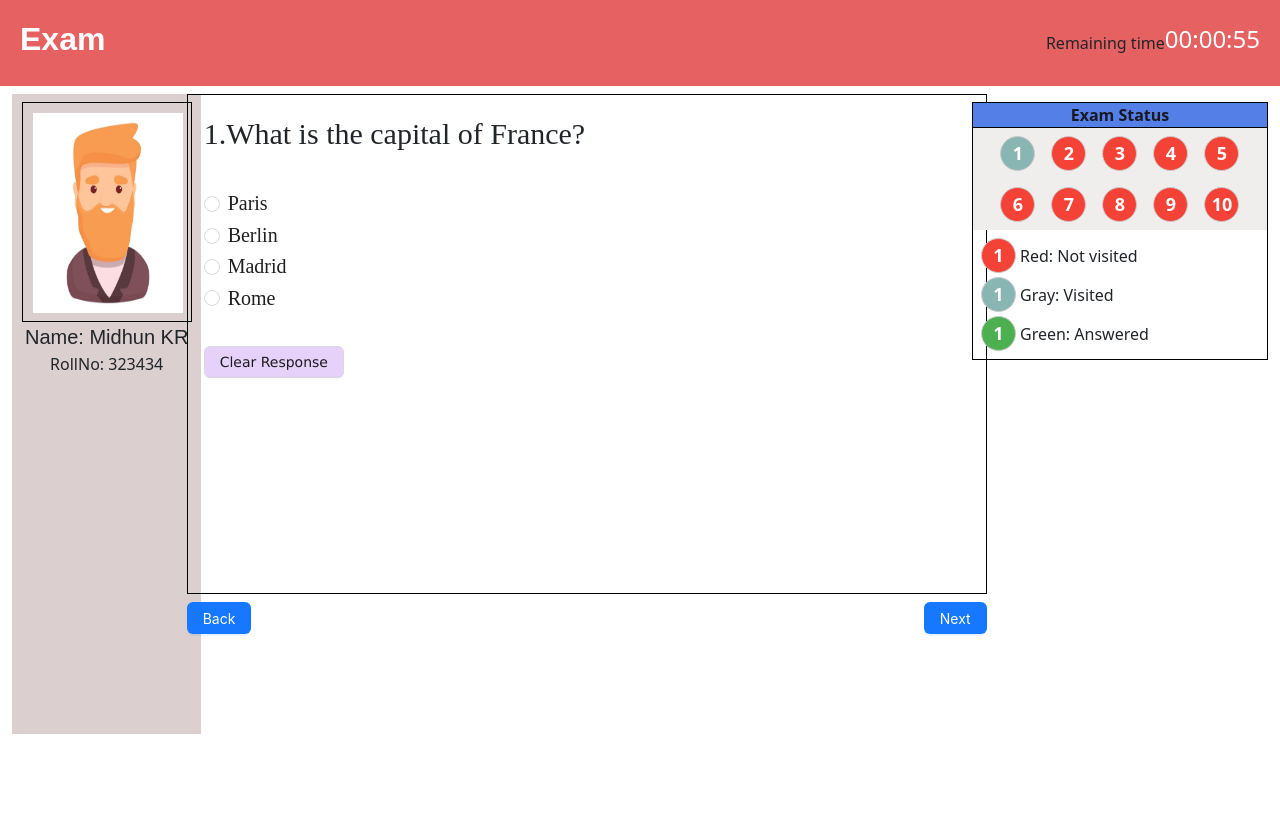
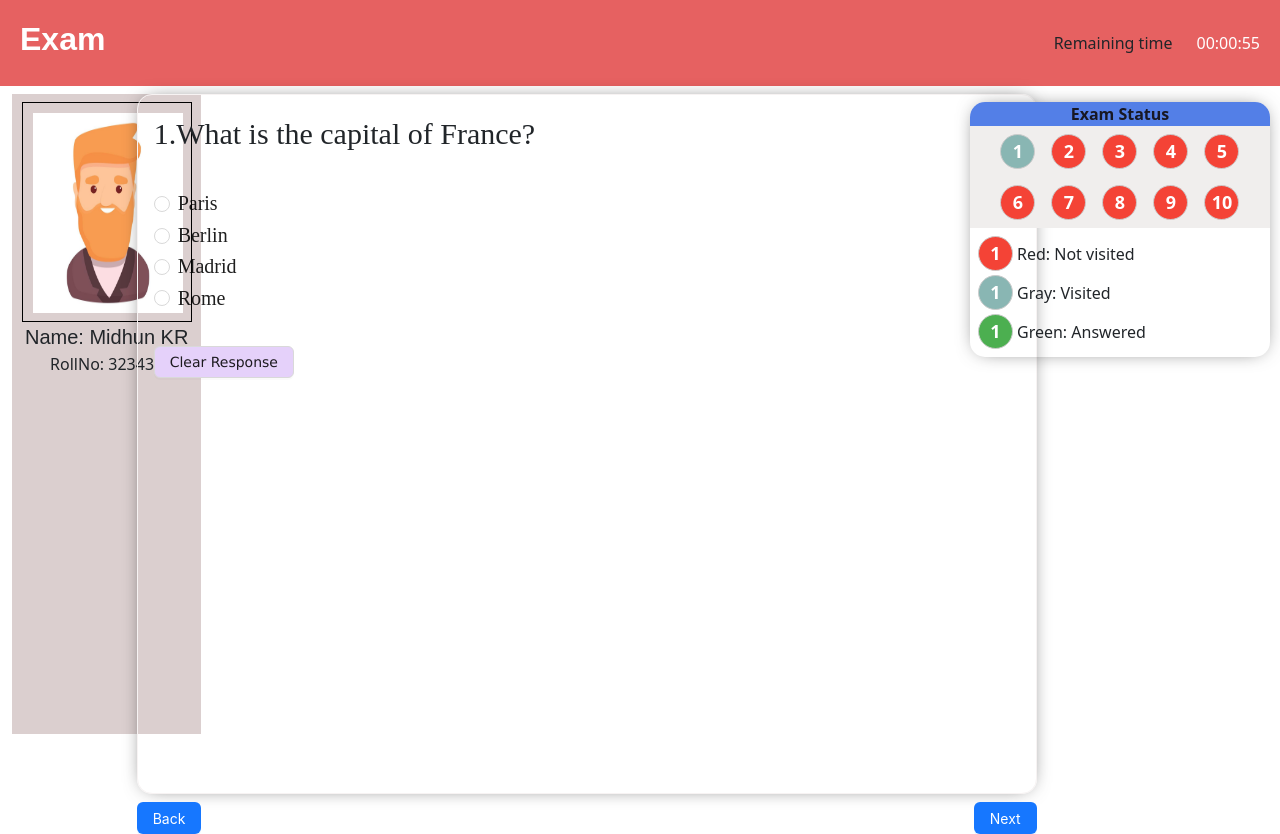
Before and after one commit to midhunkr/computer_based_exam_app, a React (Create React App) app: page / in a window 1280 px wide. Before the commit the page ends 800 px from the top, so only its background shows below. Built offline with nearby package versions, Linux system fonts and the light colour scheme.

Commit message:
Added custom model and css changes for question card and exam status card

```diff
--- a/src/assets/style.css
+++ b/src/assets/style.css
@@ -1,10 +1,13 @@
 /* Question Card Section */
 
 .question-card-root {
-  border: 1px solid black;
-  width: 800px;
-  height: 500px;
+  border: 1px solid rgb(247, 243, 243);
+  border-radius: 15px;
+  width: 900px;
+  height: 700px;
   overflow: auto;
+  box-shadow: 0px 0px 20px -8px rgba(0,0,0,0.75);
+
 }
 
 .question-title {
@@ -23,14 +26,19 @@
 }
 
 .status-card-root {
-  border: 1px solid black;
   width: 300px;
+  box-shadow: 0px 0px 20px -8px rgba(0,0,0,0.75);
+  border-radius: 15px;
 }
 .status-card-title {
   background-color: #537fe7;
   color: #181823;
   font-weight: bold;
-  border-bottom: 1px solid black;
+  width:300px;
+  height: 100%;
+  border-top-right-radius: 15px;
+  border-top-left-radius: 15px;
+
 }
 .question-list-container {
   background-color: #f0eeed;
@@ -99,3 +107,60 @@
 .countdown-timer{
   color: white;
 }
+
+.customModal {
+  height: 400px;
+  width: 800px;
+  /* The element is removed from the normal document flow,
+  and no space is created for the element in the page layout.
+  The element is positioned relative to its initial containing block,
+  which is the viewport in the case of visual media */
+  position: fixed; /* Change to 'fixed' */
+  top: 50%;
+  left: 50%;
+  transform: translate(-50%, -50%);
+  z-index: 4;
+  border-radius: 30px;
+  box-shadow: 0px 0px 20px -8px rgba(0,0,0,0.75);
+}
+
+.custom-modal-header{
+  background-color: white;
+  height:50px;
+  width: 100%;
+  color: black;
+  text-align: start;
+  font-weight: 800;
+  font-size: large;
+  display: flex;
+  justify-content: flex-start;
+  padding-left: 10px;
+  align-items: center;
+  border-top-right-radius: 30px;
+  border-top-left-radius: 30px;
+  border-bottom: 1px solid #D0D4CA;
+}
+
+.custom-modal-body {
+  height: calc(400px - 50px - 50px);
+  width: 100%;
+  background-color: white;
+  border-bottom: 1px solid #D0D4CA;
+}
+
+.custom-modal-footer{
+  display: flex;
+  gap: 5px;
+  height: 50px;
+  align-items: center;
+  justify-content: flex-end;
+  background-color:white;
+  border-bottom-right-radius: 30px;
+  border-bottom-left-radius: 30px;
+  padding-right:30px;
+}
+
+.exam-over-status{
+  color: #000;
+  padding-top: 150px;
+}
--- /dev/null
+++ b/src/constants/strings.ts
@@ -0,0 +1,7 @@
+export const AppString = {
+  MODAL_BUTTON_CONFIRMATION: "Ok",
+  MODAL_BUTTON_CANCEL: "Cancel",
+  EXAM_OVER_DESCRIPTION: "Exam is completed.You will be logged out shortly!",
+  EXAM_OVER_MODAL_TITLE: "Exam Over",
+  EXAM_STATUS_CARD_TITLE: "Exam Status",
+};
--- a/src/modules/components/questionstatusbadge.tsx
+++ b/src/modules/components/questionstatusbadge.tsx
@@ -18,7 +18,6 @@ const QuestionStatusBadge: React.FC<QuestionStatusBadgeProps> = React.memo(
     const [styleForTheBadge, setStyleForBadge] = useState<string>(
       "question-status-square-not-answered"
     );
-    console.log("changed",isAnswered, isVisited, isFlagged,number)
 
     useEffect(() => {
       if (isAnswered) {
--- a/src/modules/components/remainingtime.tsx
+++ b/src/modules/components/remainingtime.tsx
@@ -1,15 +1,25 @@
-import React, { useState, useEffect } from 'react';
+import React, { useState, useEffect } from "react";
+import { formatTime } from "./utils";
+import Modal from "../reusable/modal";
+import { AppString } from "../../constants/strings";
 
 interface CountdownTimerProps {
+  /**
+   * Should specify the time limit in minutes
+   */
   timeLimitInMinutes: number;
 }
 
-const CountdownTimer: React.FC<CountdownTimerProps> = ({ timeLimitInMinutes }) => {
-  const [timeRemaining, setTimeRemaining] = useState<number>(timeLimitInMinutes * 60);
+const CountdownTimer: React.FC<CountdownTimerProps> = ({
+  timeLimitInMinutes,
+}) => {
+  const [timeRemaining, setTimeRemaining] = useState<number>(
+    timeLimitInMinutes * 60
+  );
 
   useEffect(() => {
     const timerId = setInterval(() => {
-      setTimeRemaining(prevTime => {
+      setTimeRemaining((prevTime) => {
         if (prevTime > 0) {
           return prevTime - 1;
         } else {
@@ -24,22 +34,23 @@ const CountdownTimer: React.FC<CountdownTimerProps> = ({ timeLimitInMinutes }) =
     };
   }, []);
 
-
-  const formatTime = (): string => {
-    const hours: number = Math.floor(timeRemaining / 3600);
-    const minutes: number = Math.floor((timeRemaining % 3600) / 60);
-    const seconds: number = timeRemaining % 60;
-
-    return `${padZero(hours)}:${padZero(minutes)}:${padZero(seconds)}`;
+  const ExamOverStatus = () => (
+    <div className="exam-over-status">{AppString.EXAM_OVER_DESCRIPTION}</div>
+  );
+  const renderModal = () => {
+    if (timeRemaining === 0) {
+      return (
+        <Modal title={AppString.EXAM_OVER_MODAL_TITLE} isVisible>
+          <ExamOverStatus />
+        </Modal>
+      );
+    }
+    return null;
   };
-
-  const padZero = (num: number): string => {
-    return num.toString().padStart(2, '0');
-  };
-
   return (
-    <div className='countdown-timer'>
-      <h4>{formatTime()}</h4>
+    <div className="countdown-timer">
+      {formatTime(timeRemaining)}
+      {renderModal()}
     </div>
   );
 };
--- /dev/null
+++ b/src/modules/components/utils.ts
@@ -0,0 +1,23 @@
+/**
+ * Formats a time value in seconds to a string representation in the "hh:mm:ss" format.
+ *
+ * @param {number} time - The time value in seconds to be formatted.
+ * @returns {string} The formatted time string in the "hh:mm:ss" format.
+ */
+export const formatTime = (time:number): string => {
+    const hours: number = Math.floor(time / 3600);
+    const minutes: number = Math.floor((time % 3600) / 60);
+    const seconds: number = time % 60;
+
+    return `${padZero(hours)}:${padZero(minutes)}:${padZero(seconds)}`;
+};
+
+/**
+ * Pads a number with leading zeros to ensure it has at least two digits.
+ *
+ * @param {number} num - The number to be padded with leading zeros.
+ * @returns {string} The number as a string with leading zeros if needed.
+ */
+export const padZero = (num: number): string => {
+    return num.toString().padStart(2, '0');
+};
--- a/src/modules/layout/header/header.tsx
+++ b/src/modules/layout/header/header.tsx
@@ -5,7 +5,7 @@ const Header: React.FC = () => {
   return (
     <div style={styles.header} className="d-flex justify-content-between">
       <h1 style={styles.heading}>Exam</h1>
-      <div className="d-flex align-items-center">
+      <div className="d-flex align-items-center gap-4">
         <div className=" mr-2">Remaining time</div>
         <CountdownTimer timeLimitInMinutes={1} />
       </div>
--- a/src/modules/main/status/statusCard.tsx
+++ b/src/modules/main/status/statusCard.tsx
@@ -2,7 +2,7 @@ import QuestionStatusBadge from "../../components/questionstatusbadge";
 import { questionAnswerCollection } from "../../../data/sampleData";
 import { useContext } from "react";
 import { QuestionCardContext } from "../../../context/QuestionContext";
-import { v4 as uuidv4 } from "uuid";
+import { AppString } from "../../../constants/strings";
 
 const StatusCard = () => {
   // Context
@@ -12,7 +12,7 @@ const StatusCard = () => {
   return (
     <div className="status-card-root mt-3">
       <div className="status-card-title d-flex justify-content-center">
-        Exam Status
+        {AppString.EXAM_STATUS_CARD_TITLE}
       </div>
       <div className="d-flex flex-wrap justify-content-center question-list-container">
         {questionAnswerCollection.map((question) => (
--- /dev/null
+++ b/src/modules/reusable/modal.tsx
@@ -0,0 +1,70 @@
+import { Button } from "antd";
+import { ReactNode, useState } from "react";
+import { AppString } from "../../constants/strings";
+
+interface ModalProps {
+  title: string;
+  isVisible: boolean;
+  children: ReactNode;
+  onConfirm?: () => void;
+  onClose?: () => void;
+  showConfirmButton?: boolean;
+  showCancelButton?: boolean;
+  confirmButtonDisabled?: boolean;
+  cancelButtonDisabled?: boolean;
+}
+
+const Modal = ({
+  title,
+  children,
+  isVisible,
+  onClose,
+  onConfirm,
+  showConfirmButton,
+  showCancelButton,
+  confirmButtonDisabled,
+  cancelButtonDisabled,
+}: ModalProps) => {
+  const [showModal, setShowModal] = useState(isVisible);
+  const onConfirmButtonClick = () => {
+    if (onConfirm) {
+      onConfirm();
+    }
+    setShowModal(false);
+  };
+  const onCloseButtonClick = () => {
+    if (onClose) {
+      onClose();
+    }
+    setShowModal(false);
+  };
+  if (showModal) {
+    return (
+      <div className="customModal">
+        <div className="custom-modal-header">{title}</div>
+        <div className="custom-modal-body">{children}</div>
+        <div className="custom-modal-footer">
+          {showConfirmButton && (
+            <Button
+              onClick={onConfirmButtonClick}
+              disabled={confirmButtonDisabled}
+            >
+              {AppString.MODAL_BUTTON_CONFIRMATION}
+            </Button>
+          )}
+          {showCancelButton && (
+            <Button
+              onClick={onCloseButtonClick}
+              disabled={cancelButtonDisabled}
+            >
+              {AppString.MODAL_BUTTON_CANCEL}
+            </Button>
+          )}
+        </div>
+      </div>
+    );
+  }
+  return null;
+};
+
+export default Modal;
```
